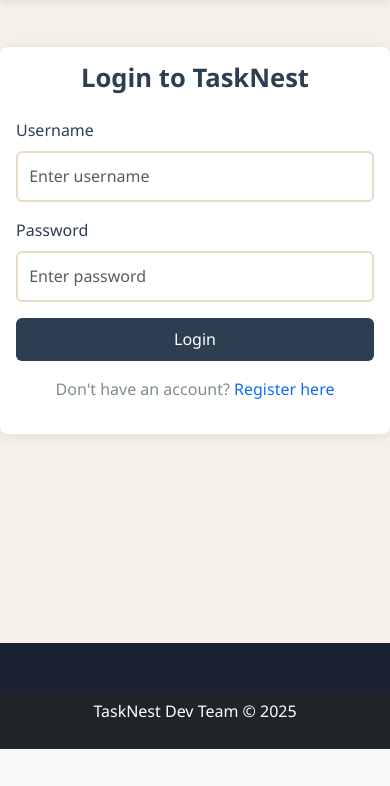
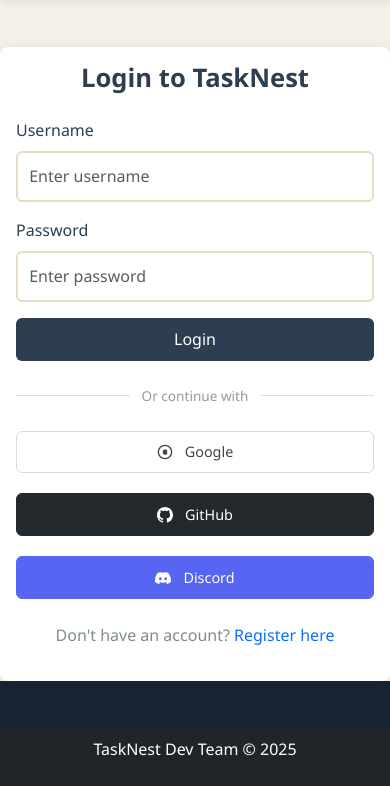
Before and after one commit to rizwanziaee-pixel/INFR3120-Fall25-Project, a Node server app: page /login in a window 390 px wide. Shown: the part 176-962 px from the top of the page. Before the commit the page ends 925 px from the top, so only its background shows below. Run offline with Node 20, Linux system fonts and the light colour scheme; some libraries are stand-ins or nearby versions.

Commit message:
added 3rd party register method

```diff
--- a/app.js
+++ b/app.js
@@ -1,4 +1,6 @@
 // app.js
+require('dotenv').config();
+
 var createError = require('http-errors');
 var express = require('express');
 var path = require('path');
@@ -34,7 +36,11 @@ app.use(session({
   secret: process.env.SESSION_SECRET || 'yourSecretKey',
   resave: false,
   saveUninitialized: false,
-  cookie: { maxAge: 24 * 60 * 60 * 1000 } // 24 hours
+  cookie: {
+    maxAge: 24 * 60 * 60 * 1000, // 24 hours
+    httpOnly: true,
+    secure: process.env.NODE_ENV === 'production'
+  }
 }));
 
 // Passport middleware
--- a/models/User.js
+++ b/models/User.js
@@ -33,6 +33,11 @@ const UserSchema = new mongoose.Schema({
         sparse: true
     },
 
+    discordId: {
+        type: String,
+        sparse: true
+    },
+
     // Profile picture path
     profilePicture: {
         type: String,
--- a/package.json
+++ b/package.json
@@ -20,6 +20,9 @@
     "morgan": "^1.10.1",
     "multer": "^2.0.2",
     "passport": "^0.7.0",
+    "passport-discord": "^0.1.4",
+    "passport-github2": "^0.1.12",
+    "passport-google-oauth20": "^2.0.0",
     "passport-local": "^1.0.0",
     "passport-local-mongoose": "^8.0.0"
   },
--- a/routes/auth.js
+++ b/routes/auth.js
@@ -1,7 +1,10 @@
+// routes/auth.js
 const express = require("express");
 const passport = require("passport");
 const User = require("../models/User");
 const router = express.Router();
+
+// ==================== LOCAL AUTH ====================
 
 // Show Register Page
 router.get("/register", (req, res) => {
@@ -32,7 +35,47 @@ router.post("/login",
   })
 );
 
-// Logout
+// ==================== GOOGLE OAUTH ====================
+
+router.get("/google",
+  passport.authenticate("google", { scope: ["profile", "email"] })
+);
+
+router.get("/google/callback",
+  passport.authenticate("google", { failureRedirect: "/login" }),
+  (req, res) => {
+    res.redirect("/");
+  }
+);
+
+// ==================== GITHUB OAUTH ====================
+
+router.get("/github",
+  passport.authenticate("github", { scope: ["user:email"] })
+);
+
+router.get("/github/callback",
+  passport.authenticate("github", { failureRedirect: "/login" }),
+  (req, res) => {
+    res.redirect("/");
+  }
+);
+
+// ==================== DISCORD OAUTH ====================
+
+router.get("/discord",
+  passport.authenticate("discord")
+);
+
+router.get("/discord/callback",
+  passport.authenticate("discord", { failureRedirect: "/login" }),
+  (req, res) => {
+    res.redirect("/");
+  }
+);
+
+// ==================== LOGOUT ====================
+
 router.post("/logout", (req, res) => {
   req.logout(() => {
     res.redirect("/");
--- a/views/auth/login.ejs
+++ b/views/auth/login.ejs
@@ -1,9 +1,11 @@
+<!-- views/auth/login.ejs -->
 <%- include("../partials/header", { title: "Login" }) %>
 
 <div class="content-wrapper">
   <div class="container" style="max-width: 500px;">
     <h2 class="text-center mb-4">Login to TaskNest</h2>
 
+    <!-- Local Login Form -->
     <form action="/login" method="POST">
       <div class="mb-3">
         <label class="form-label">Username</label>
@@ -18,10 +20,138 @@
       <button class="btn btn-primary w-100">Login</button>
     </form>
 
-    <div class="text-center mt-3">
+    <!-- Divider -->
+    <div class="divider my-4">
+      <span>Or continue with</span>
+    </div>
+
+    <!-- OAuth Provider Buttons -->
+    <div class="oauth-buttons">
+      <!-- Google Login -->
+      <a href="/auth/google" class="btn btn-light w-100 mb-2 oauth-btn google-btn" title="Login with Google">
+        <svg width="18" height="18" viewBox="0 0 24 24" fill="none" stroke="currentColor" stroke-width="2" class="oauth-icon">
+          <circle cx="12" cy="12" r="10"></circle>
+          <text x="12" y="15" text-anchor="middle" font-size="8" fill="currentColor">G</text>
+        </svg>
+        <span>Google</span>
+      </a>
+
+      <!-- GitHub Login -->
+      <a href="/auth/github" class="btn btn-dark w-100 mb-2 oauth-btn github-btn" title="Login with GitHub">
+        <svg width="18" height="18" viewBox="0 0 24 24" fill="currentColor" class="oauth-icon">
+          <path d="M12 0c-6.626 0-12 5.373-12 12 0 5.302 3.438 9.8 8.207 11.387.599.111.793-.261.793-.577v-2.234c-3.338.726-4.033-1.416-4.033-1.416-.546-1.387-1.333-1.756-1.333-1.756-1.089-.745.083-.729.083-.729 1.205.084 1.839 1.237 1.839 1.237 1.07 1.834 2.807 1.304 3.492.997.107-.775.418-1.305.762-1.604-2.665-.305-5.467-1.334-5.467-5.931 0-1.311.469-2.381 1.236-3.221-.124-.303-.535-1.524.117-3.176 0 0 1.008-.322 3.301 1.23.957-.266 1.983-.399 3.003-.404 1.02.005 2.047.138 3.006.404 2.291-1.552 3.297-1.23 3.297-1.23.653 1.653.242 2.874.118 3.176.77.84 1.235 1.911 1.235 3.221 0 4.609-2.807 5.624-5.479 5.921.43.372.823 1.102.823 2.222v3.293c0 .319.192.694.801.576 4.765-1.589 8.199-6.086 8.199-11.386 0-6.627-5.373-12-12-12z"/>
+        </svg>
+        <span>GitHub</span>
+      </a>
+
+      <!-- Discord Login -->
+      <a href="/auth/discord" class="btn w-100 oauth-btn discord-btn" title="Login with Discord" style="background-color: #5865F2; color: white; border-color: #5865F2;">
+        <svg width="18" height="18" viewBox="0 0 24 24" fill="currentColor" class="oauth-icon">
+          <path d="M20.317 4.369a19.791 19.791 0 0 0-4.885-1.515.074.074 0 0 0-.079.037c-.211.375-.444.864-.607 1.25a18.27 18.27 0 0 0-5.487 0c-.163-.386-.395-.875-.607-1.25a.077.077 0 0 0-.079-.037A19.736 19.736 0 0 0 3.677 4.37a.07.07 0 0 0-.032.027C.533 9.046-.32 13.58.099 18.057a.082.082 0 0 0 .031.056 19.9 19.9 0 0 0 5.993 3.03.078.078 0 0 0 .084-.028c.462-.63.874-1.295 1.226-1.994a.076.076 0 0 0-.042-.106 13.107 13.107 0 0 1-1.872-.892.077.077 0 0 1-.008-.128 10.2 10.2 0 0 0 .372-.294.075.075 0 0 1 .078-.01c3.928 1.793 8.18 1.793 12.062 0a.075.075 0 0 1 .079.009c.12.098.246.198.373.295a.077.077 0 0 1-.007.127 12.299 12.299 0 0 1-1.873.892.076.076 0 0 0-.041.107c.352.699.764 1.365 1.225 1.994a.076.076 0 0 0 .084.028 19.839 19.839 0 0 0 6.002-3.03.077.077 0 0 0 .032-.054c.5-4.786-.838-8.941-3.552-12.662a.06.06 0 0 0-.031-.03zM8.02 15.278c-1.122 0-2.053-1.027-2.053-2.285 0-1.258.922-2.285 2.053-2.285 1.14 0 2.064 1.027 2.052 2.285 0 1.258-.922 2.285-2.052 2.285zm7.975 0c-1.122 0-2.053-1.027-2.053-2.285 0-1.258.922-2.285 2.053-2.285 1.14 0 2.064 1.027 2.052 2.285 0 1.258-.911 2.285-2.052 2.285z"/>
+        </svg>
+        <span>Discord</span>
+      </a>
+    </div>
+
+    <!-- Sign Up Link -->
+    <div class="text-center mt-4">
       <p class="text-muted">Don't have an account? <a href="/register">Register here</a></p>
     </div>
   </div>
 </div>
 
+<!-- OAuth Login Styles -->
+<style>
+  .divider {
+    display: flex;
+    align-items: center;
+    gap: 1rem;
+    color: #999;
+    font-size: 0.9rem;
+  }
+
+  .divider::before,
+  .divider::after {
+    content: '';
+    flex: 1;
+    height: 1px;
+    background-color: #ddd;
+  }
+
+  .oauth-buttons {
+    display: flex;
+    flex-direction: column;
+    gap: 0.75rem;
+    margin-top: 1.5rem;
+  }
+
+  .oauth-btn {
+    display: flex;
+    align-items: center;
+    justify-content: center;
+    gap: 0.75rem;
+    font-weight: 500;
+    padding: 0.75rem 1rem;
+    transition: all 0.3s ease;
+    text-decoration: none;
+    border-radius: 0.375rem;
+    border: 1px solid #dee2e6;
+  }
+
+  .oauth-btn:hover {
+    transform: translateY(-2px);
+    box-shadow: 0 4px 12px rgba(0, 0, 0, 0.15);
+    text-decoration: none;
+  }
+
+  .oauth-icon {
+    flex-shrink: 0;
+  }
+
+  .google-btn {
+    background-color: #fff;
+    color: #444;
+    border-color: #dadce0;
+  }
+
+  .google-btn:hover {
+    background-color: #f8f9fa;
+    border-color: #dadce0;
+  }
+
+  .github-btn {
+    background-color: #24292e;
+    color: white;
+    border-color: #24292e;
+  }
+
+  .github-btn:hover {
+    background-color: #2d333b;
+    border-color: #2d333b;
+  }
+
+  .discord-btn:hover {
+    background-color: #5865F2;
+    opacity: 0.9;
+    border-color: #5865F2;
+  }
+
+  @media (max-width: 576px) {
+    .oauth-btn {
+      font-size: 0.9rem;
+      padding: 0.6rem 0.8rem;
+    }
+
+    .oauth-icon {
+      width: 16px;
+      height: 16px;
+    }
+
+    .divider {
+      font-size: 0.85rem;
+      gap: 0.75rem;
+    }
+  }
+</style>
+
 <%- include("../partials/footer") %>
```
Also changed, not shown: config/passport.js (+89 -4 lines), 2 other files.
